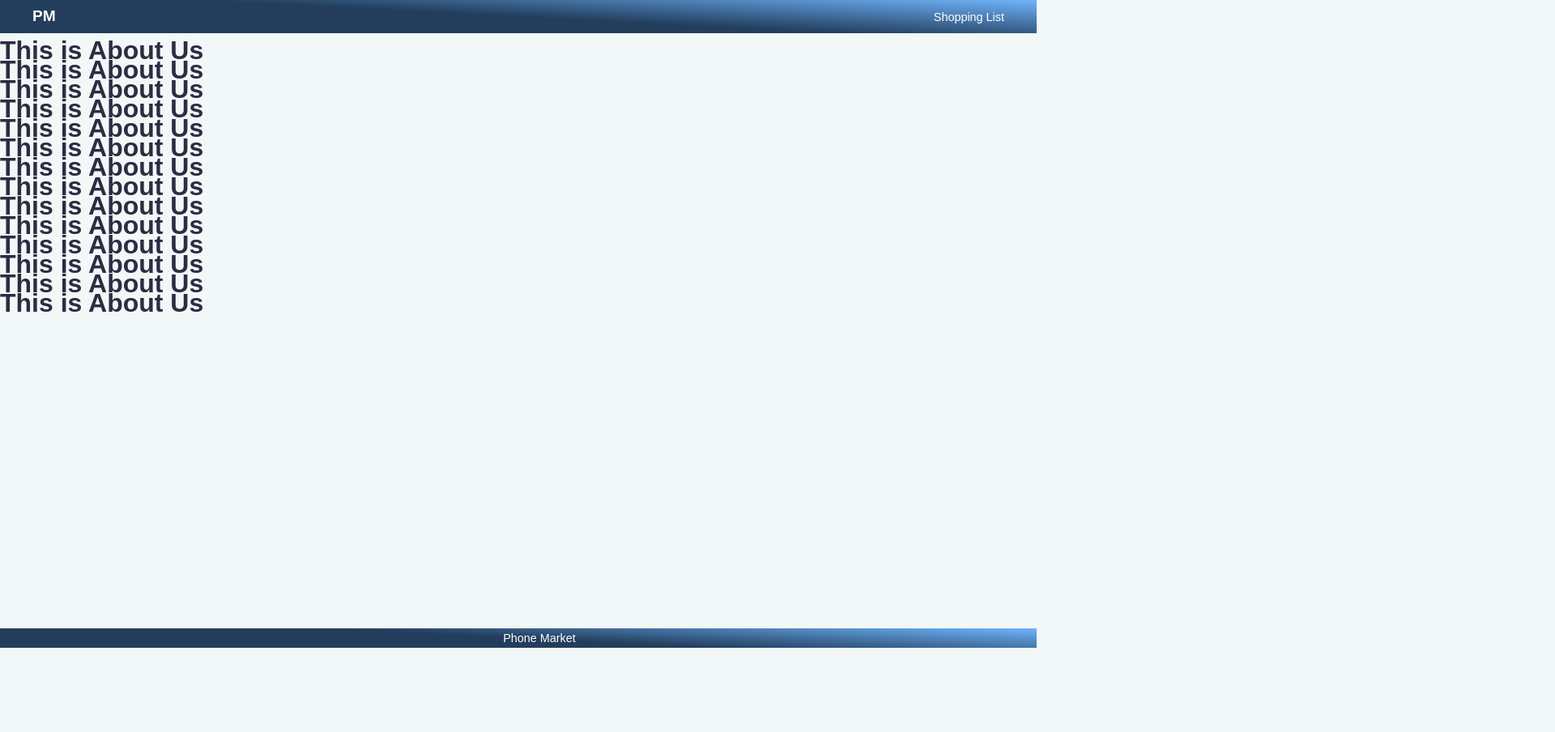
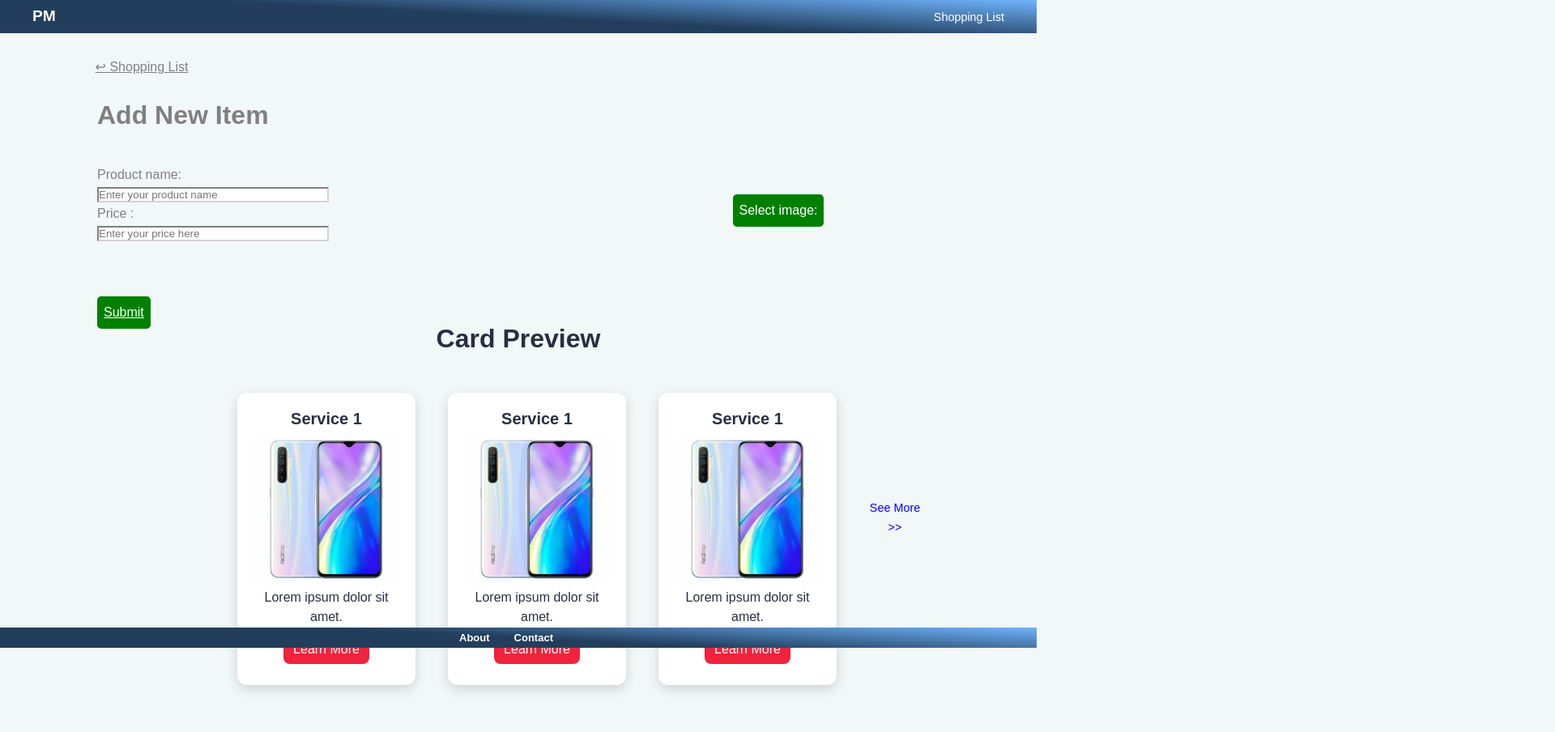
Before and after one commit to zettacamp-divya-andini/DivyaA_zettacamp_catfish, a plain HTML site: page item.html in a window 1280 px wide. Shown: the top 904 px of the page at 81% size, 1920 px wide, since content can reach past the window. Before the commit the page ends 800 px from the top, so only its background shows below. Drawn offline with Linux system fonts and the light colour scheme.

Commit message:
CSS_Day6

```diff
--- a/item.html
+++ b/item.html
@@ -17,25 +17,75 @@
         </nav>
     </header>
     <main>
-        <h1>This is About Us</h1>
-        <h1>This is About Us</h1>
-        <h1>This is About Us</h1>
-        <h1>This is About Us</h1>
-        <h1>This is About Us</h1>
-        <h1>This is About Us</h1>
-        <h1>This is About Us</h1>
-        <h1>This is About Us</h1>
-        <h1>This is About Us</h1>
-        <h1>This is About Us</h1>
-        <h1>This is About Us</h1>
-        <h1>This is About Us</h1>
-        <h1>This is About Us</h1>
-        <h1>This is About Us</h1>
+       <a href="buy.html" class="back-button"> &#8617 Shopping List</a>
+       <div>
+           <h1 class="add">Add New Item</h1>
+       </div>
+       <ul class="head">
+            <li>
+                <div class="form">
+                     <label for="pname">Product name:</label><br>
+                     <input type="text" id="pname" name="pname" class="input" placeholder="Enter your product name"><br>
+                     <label for="price">Price :</label><br>
+                     <input type="text" id="price" name="price" class="input" placeholder="Enter your price here">
+                </div>
+                <ul>
+                    <li>
+                        <div class="file">
+                            <input type="file" id="file" hidden/>
+                            <label for="file" class="upload">Select image:</label>
+                        </div>
+                    </li>
+                </ul>
+            </li>
+            <a href="buy.html" class="submit">Submit</a>
+       </ul>
+       <h1 class="text-align">Card Preview</h1>
+       <div class="container">
+        <ul class="cards">
+            <li class="card">
+                <div>
+                <h3 class="card-title">Service 1</h3>
+                <div class="card-content">
+                    <img src="img/OIP (1).jpg" width="100px" height="500px">
+                    <p>Lorem ipsum dolor sit amet.</p>
+                </div>
+                </div>
+                <div class="card-link-wrapper">
+                <a href="" class="card-link">Learn More</a>
+                </div>
+            </li>
+            <li class="card">
+                <div>
+                <h3 class="card-title">Service 1</h3>
+                <div class="card-content">
+                    <img src="img/OIP (1).jpg" width="100px" height="500px">
+                    <p>Lorem ipsum dolor sit amet.</p>
+                </div>
+                </div>
+                <div class="card-link-wrapper">
+                <a href="" class="card-link">Learn More</a>
+                </div>
+            </li>
+            <li class="card">
+                <div>
+                <h3 class="card-title">Service 1</h3>
+                <div class="card-content">
+                    <img src="img/OIP (1).jpg" width="100px" height="500px">
+                    <p>Lorem ipsum dolor sit amet.</p>
+                </div>
+                </div>
+                <div class="card-link-wrapper">
+                <a href="" class="card-link">Learn More</a>
+                </div>
+            </li>
+            <li>
+                <a href="buy.html" class="link">See More >> </a>
+            </li>
+        </ul>
+       </div>
     </main>
-    <footer class="page-footer">
-        <nav class="footer">
-            <ul>
-                <li class="ml-3"><a href="buy.html">Phone Market</a></li>
-            </ul>
-        </nav>
+    <footer class="footer">
+        <div class="brand"><a href="aboutUs.html" style="padding-right: 30px;font-size:small">About</a></div>
+        <div class="brand"><a href="contactUs.html" style="padding-right: 30px;font-size:small">Contact</a></div>
     </footer>
--- a/main.css
+++ b/main.css
@@ -59,6 +59,20 @@
       line-height: 25px;
   }
 
+  .back-button {
+
+    display: block;
+    width: 350px;
+    height: 25px;
+    background: transparent;
+    text-align: center;
+    border-radius: 5px;
+    color: grey;
+    font-weight: 100;
+    line-height: 25px;
+    padding: 20px 0;
+  }
+
    li img {
     height: 180px;
     width: 180px;
@@ -96,6 +110,22 @@
         margin-left: 300px;
     }
 
+    .text-align{
+      text-align: center;
+    }
+
+    .submit {
+      display: inline-block;
+      background-color: green;
+      color: white;
+      padding: 0.5rem;
+      font-family: sans-serif;
+      border-radius: 0.3rem;
+      cursor: pointer;
+      margin-top: 1rem;
+      margin-left: 120px;
+    }
+
    li > a{
         text-decoration: none;
         color: #fff;
@@ -116,10 +146,19 @@
     }
 
 
+    .add {
+      padding: 40px 0 0 120px;
+      font-family: inherit;
+      color: gray;
+    }
 
     .link {
       color: blue;
       padding-top: 130px;
+    }
+
+    .file {
+      padding: 70px;
     }
 
   .container {
@@ -127,6 +166,55 @@
     padding: 30px 15px;
     margin: 0 auto;
   }
+
+  .form {
+    padding: 50px 0 0 120px;
+    font-family: inherit;
+    color: gray;
+    width: 20%;
+  }
+
+  .upload{
+    display: inline-block;
+    background-color: green;
+    color: white;
+    padding: 0.5rem;
+    font-family: sans-serif;
+    border-radius: 0.3rem;
+    cursor: pointer;
+    margin-top: 1rem;
+  }
+
+.input {
+  width: 40%;
+  color: grey;
+  border-color: lightgrey;
+}
+
+.custom-file-input::-webkit-file-upload-button {
+  visibility: hidden;
+}
+.custom-file-input::before {
+  content: 'Select some files';
+  display: inline-block;
+  background: linear-gradient(top, #f9f9f9, #e3e3e3);
+  border: 1px solid #999;
+  border-radius: 3px;
+  padding: 5px 8px;
+  outline: none;
+  white-space: nowrap;
+  -webkit-user-select: none;
+  cursor: pointer;
+  text-shadow: 1px 1px #fff;
+  font-weight: 700;
+  font-size: 10pt;
+}
+.custom-file-input:hover::before {
+  border-color: black;
+}
+.custom-file-input:active::before {
+  background: -webkit-linear-gradient(top, #e3e3e3, #f9f9f9);
+}
 
   h2 {
     font-size: 32px;
@@ -264,3 +352,8 @@
     left: 0;
     right: 0;
   }
+
+  .small {
+    padding-right: 30px;
+    font-size: small;
+  }
```
Also changed, not shown: aboutUs.html (added, +33 -0 lines), buy.html (+3 -6 lines), contactUs.html (added, +38 -0 lines), index.html (+3 -8 lines).
